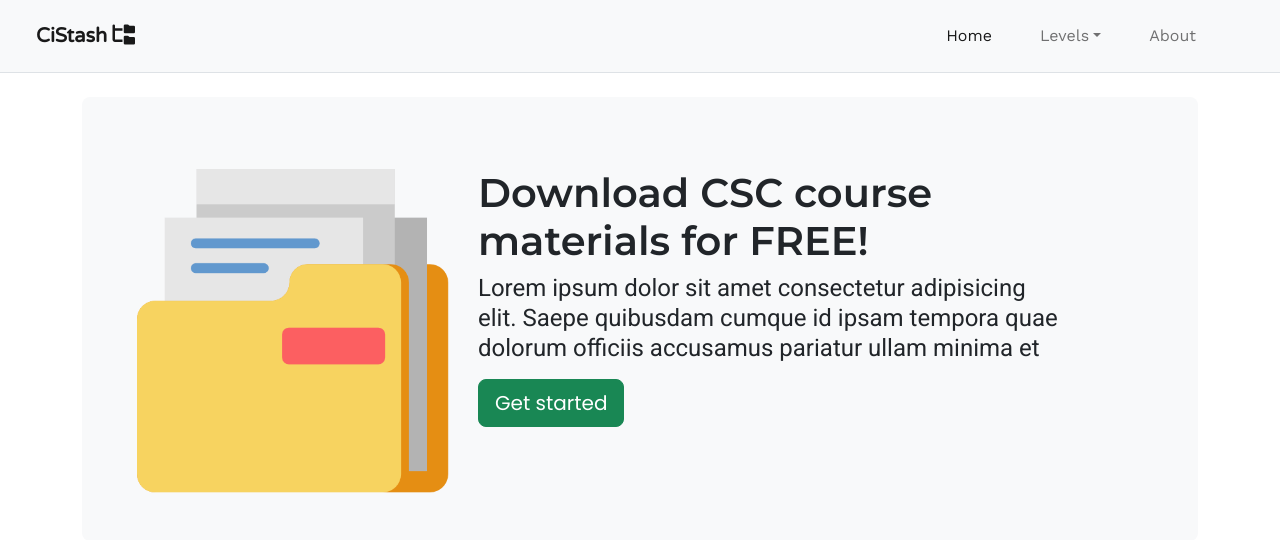
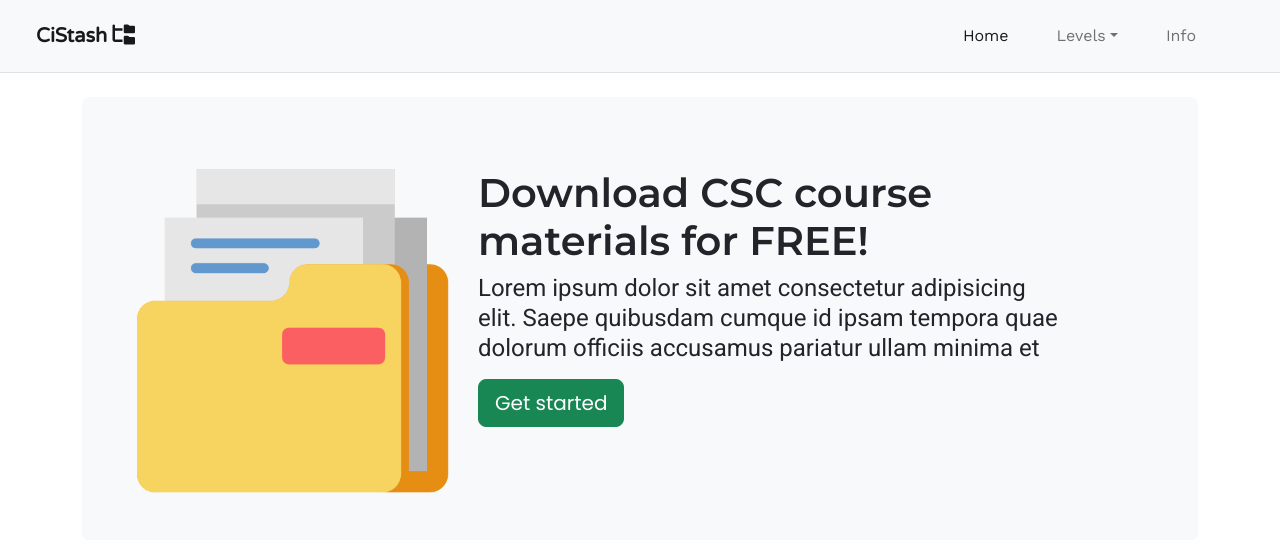
Before and after one commit to israel-oye/CiStash, a Flask app: page /home/ in a window 1280 px wide. Shown: the top 540 px of the page. Run offline with Flask 3, Linux system fonts and the light colour scheme; parts of the project's set-up code (start-up, migrations or seed data) failed here and were passed over; some libraries are stand-ins or nearby versions.

Commit message:
add cosmetic change

```diff
--- a/src/templates/include/_navbar.html
+++ b/src/templates/include/_navbar.html
@@ -17,14 +17,17 @@
                         {% endfor %}
                     </ul>
                 </li>
+                <li class="nav-item px-3">
+                    <a class="nav-link nav-text" href="#">Info</a>
+                </li>
                 {% if current_user.is_authenticated %}
                 <li class="nav-item px-3">
                     <a class="nav-link nav-text" href="{{url_for('auth_bp.upload')}}">Upload</a>
                 </li>
+                <li class="nav-item px-3">
+                    <a class="nav-link nav-text" href="{{url_for('auth_bp.logout')}}"><i class="fa-solid fa-right-from-bracket"></i></a>
+                </li>
                 {% endif %}
-                <li class="nav-item px-3">
-                    <a class="nav-link nav-text" href="#">About</a>
-                </li>
             </ul>
 
         </div>
```
